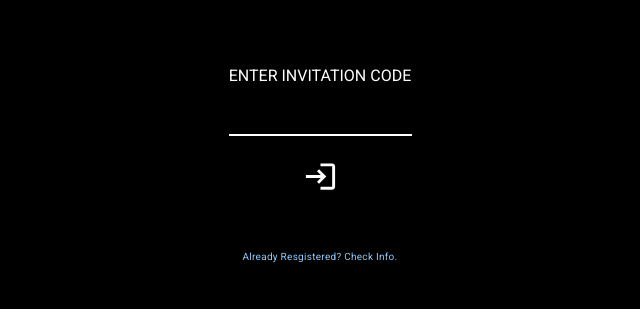
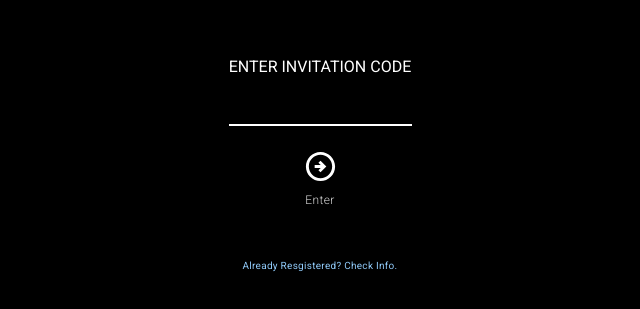
Before and after one commit to sgi105/party-invitation, a React (Create React App) app in the folder frontend/: page / in a window 1280 px wide. Shown: the part 237-546 px from the top of the page, without its empty margins (320-960 px from the left). Built offline with nearby package versions, Linux system fonts and the light colour scheme.

Commit message:
login icon fix

```diff
--- a/frontend/src/components/Login.jsx
+++ b/frontend/src/components/Login.jsx
@@ -3,9 +3,10 @@ import { useNavigate } from 'react-router-dom'
 import { StyledTextField } from './StyledComponents'
 import Button from '@mui/material/Button'
 import IconButton from '@mui/material/IconButton'
-import LoginIcon from '@mui/icons-material/Login'
+import ArrowCircleRightOutlinedIcon from '@mui/icons-material/ArrowCircleRightOutlined'
 import { useState } from 'react'
 import axios from 'axios'
+import { Typography } from '@mui/material'
 
 // const serverURL = process.env.REACT_APP_SERVER_URI
 
@@ -53,6 +54,10 @@ function Login({ code, setCode }) {
     navigate('/info')
   }
 
+  const handleKeyPress = (e) => {
+    if (e.key === 'Enter') onClickHandler()
+  }
+
   return (
     <form
       onSubmit={(e) => {
@@ -71,6 +76,7 @@ function Login({ code, setCode }) {
           fullWidth
           value={code}
           onChange={handleCode}
+          onKeyDown={handleKeyPress}
         />
         {!isValidCode && (
           <p
@@ -85,8 +91,20 @@ function Login({ code, setCode }) {
         )}
 
         <IconButton onClick={onClickHandler}>
-          <LoginIcon fontSize={'large'} />
+          <ArrowCircleRightOutlinedIcon fontSize={'large'} />
         </IconButton>
+        <Typography
+          color='lightgray'
+          variant='caption'
+          align='center'
+          sx={{
+            // fontStyle: 'italic',
+            marginTop: '-1rem',
+            fontWeight: 100,
+          }}
+        >
+          Enter
+        </Typography>
       </div>
       <Button
         fullWidth
```
